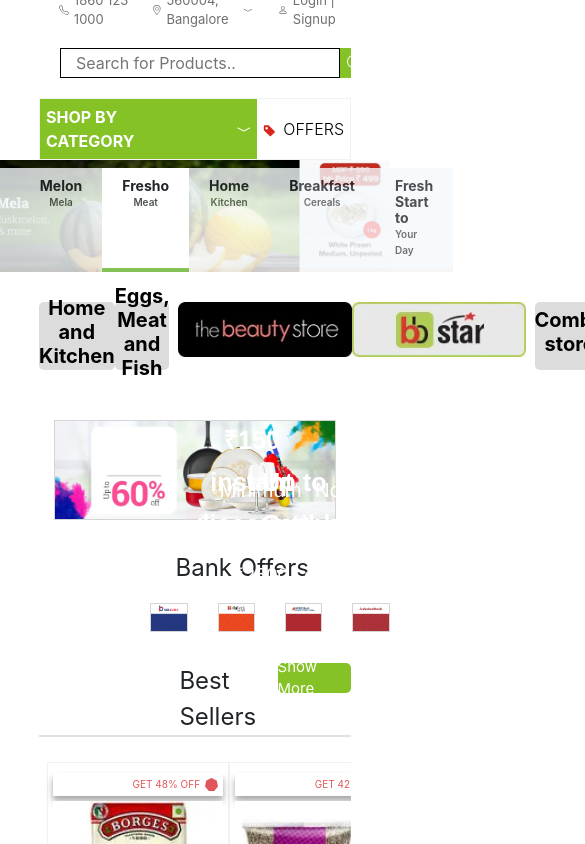
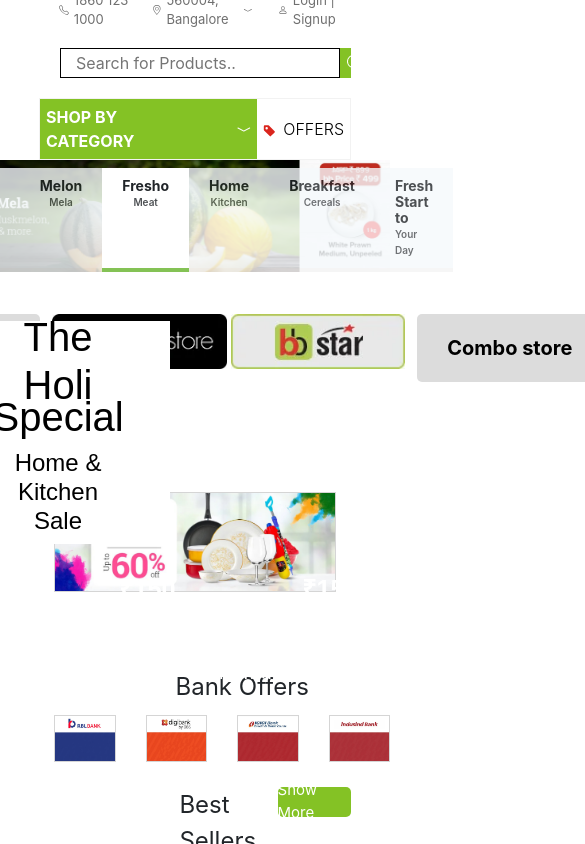
Before and after one commit to santhosh162000/bigbasket, a React (Create React App) app: page / in a window 390 px wide. Shown: the top 844 px of the page, 585 px wide, since content can reach past the window. Built offline with nearby package versions, Linux system fonts and the light colour scheme.

Commit message:
responsive

```diff
--- a/src/components/BankOffer2.css
+++ b/src/components/BankOffer2.css
@@ -10,8 +10,8 @@
     }
 
   .row{
-      max-width: 180vh;
-      margin-left: 16vh;
+      max-width: 165vh;
+      margin-left: 10%;
   }
   .container img {
     border:0.5px solid #D5D5D5;
@@ -41,18 +41,18 @@
   .bottom-left {
     position: absolute;
     bottom: 11vh;
-    left: 7vh;
+    left: 6vh;
     font-size: 3vh;
   }
   .bottom-left1 {
     position: absolute;
     bottom: 5vh;
-    left: 10vh;
+    left: 9vh;
     font-size: 2.4vh;
   }
   .bottom-left2 {
     position: absolute;
     bottom: 0.6vh;
-    left: 28vh;
+    left: 26vh;
     font-size: 1.5vh;
   }
--- a/src/components/FrameTwo.js
+++ b/src/components/FrameTwo.js
@@ -60,14 +60,14 @@ export default function FrameTwo(props) {
 
 
 const FrameTwoContainer = styled.div`
-width:210vh;
+width:100%;
 display: flex;
 justify-content: center;
 
 
 >span {
-    width: 180vh;
-    margin-left: 15vh;
+    width: 190%;
+    margin-left: 12%;
 }
 `;
 
--- a/src/components/List1.js
+++ b/src/components/List1.js
@@ -48,22 +48,23 @@ const SmartBasketContainer = styled.div`
 width:100%;
 display: flex;
 justify-content: center;
-margin: 20px 0px;
+margin: 3vh 0px;
 
 >span {
-    width: 80%;
+    width: 160vh;
 }
 `;
 
 const SmartBasketHeader = styled.div`
     display: flex;
-    margin: 10px 0;
+    margin: 2vh 0;
     >span:nth-child(1) {
         margin-left: 45%;
-        font-size: 24px;
+        font-size: 24vh;
     }
 
     >span:nth-child(1) {
+        padding-top: 1vh;
         margin-left: auto;
         display:flex;
         align-items: center;
@@ -73,15 +74,16 @@ const SmartBasketHeader = styled.div`
         border-radius: 5px;
         background-color: Gainsboro;
         color: black;
-        font-size: 15px;
+        font-size: 15vh;
         text-align: center;
     }
     >span:nth-child(2) {
-        margin-left: 45%;
-        font-size: 24px;
+        margin-left: 45vh;
+        font-size: 24vh;
     }
 
     >span:nth-child(2) {
+        padding-top: 1vh;
         margin-left: auto;
         display:flex;
         align-items: center;
@@ -91,33 +93,35 @@ const SmartBasketHeader = styled.div`
         border-radius: 5px;
         background-color: Gainsboro;
         color: black;
-        font-size: 15px;
+        font-size: 15vh;
         text-align: center;
     }
     >span:nth-child(4) {
-        margin-left: 45%;
-        font-size: 24px;
+        margin-left: 45vh;
+        font-size: 24vh;
     }
 
     >span:nth-child(4) {
+        padding-top: 1vh;
         margin-left: auto;
         display:flex;
         align-items: center;
         justify-content: center;
-        width: 25vh;
+        width: 22vh;
         height: 8vh;
         border-radius: 5px;
         background-color: Gainsboro;
         color: black;
-        font-size: 15px;
+        font-size: 15vh;
         text-align: center;
     }
     >span:nth-child(5) {
-        margin-left: 45%;
-        font-size: 24px;
+        margin-left: 45vh;
+        font-size: 24vh;
     }
 
     >span:nth-child(5) {
+        padding-top: 1vh;
         margin-left: auto;
         display:flex;
         align-items: center;
@@ -127,15 +131,15 @@ const SmartBasketHeader = styled.div`
         border-radius: 5px;
         background-color: Gainsboro;
         color: black;
-        font-size: 15px;
+        font-size: 15vh;
         text-align: center;
     }
     > span:nth-child(3) {
-        width: 53vh;
+        width: 33%;
         display: flex;
         justify-content: space-between;
-        padding-left: 1vh;
-        padding-right: 1vh;
+        padding-left: 1.5vh;
+        padding-right: 1.5vh;
     }
     > span:nth-child(n):hover {
         cursor: pointer;
--- a/src/components/SecondSlide.css
+++ b/src/components/SecondSlide.css
@@ -2,23 +2,23 @@
     position: relative;
     font-family: Arial;
     text-align: center;
-    line-height: 5vh;
+    line-height: 200%;
   }
   .centered {
   position: absolute;
-  bottom: 26.5vh;
-  right: 92.5vh;
+  bottom: 48%;
+  right: 58%;
   background-color: white;
   color: black;
   padding-left: 2vh;
   padding-right: 5.5vh;
   }
 .the{
-    font-size: 6vh;
+    font-size: 250%;
 }
 .hol{
-    font-size: 6vh;
+    font-size: 250%;
 }
 .ho{
-    font-size: 3vh;
+    font-size: 150%;
 }
--- a/src/components/SecondSlide.js
+++ b/src/components/SecondSlide.js
@@ -21,7 +21,7 @@ export default function FirstSlider() {
 const SecondSlideContainer = styled.div`
     display: flex;
     justify-content: center;
-    margin: 20px 0px;
+    margin: 8vh 0px;
     width: 100%;
     > span {
         width: 80%;
```
